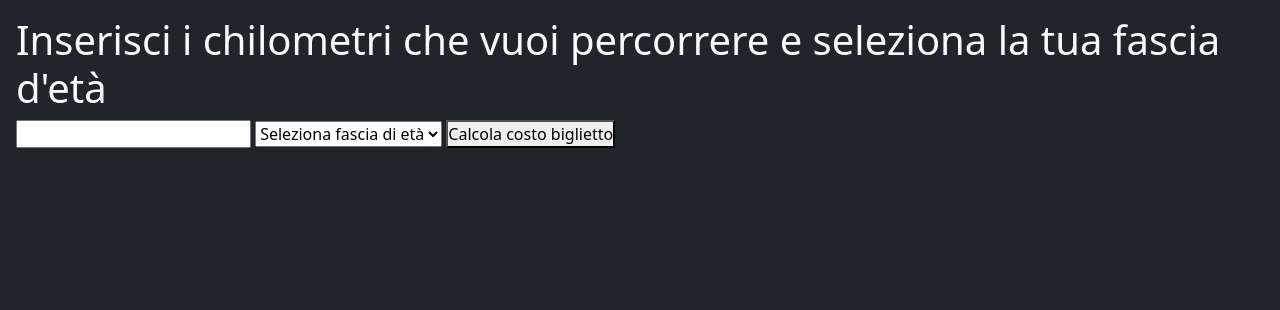
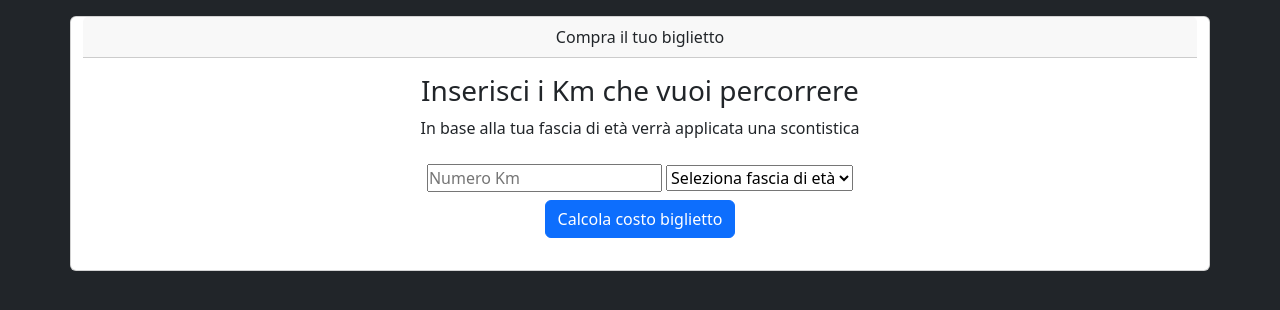
Before and after one commit to christiantondo/js-biglietto-treno-form, a plain HTML site: page index.html in a window 1280 px wide. Drawn offline with nearby package versions, Linux system fonts and the light colour scheme.

Commit message:
basic style page

```diff
--- a/index.html
+++ b/index.html
@@ -14,21 +14,33 @@
 
 <body class="bg-dark text-light">
 
-    <h1>Inserisci i chilometri che vuoi percorrere e seleziona la tua fascia d'età</h1>
-    <form action="">
-        <input type="number" name="distance" id="distance">
+
+    <div class="card d-flex text-center container">
+        <div class="card-header">
+            Compra il tuo biglietto
+        </div>
+        <div class="card-body">
+            <h3 class="card-title">Inserisci i Km che vuoi percorrere</h3>
+            <p class="card-text">In base alla tua fascia di età verrà applicata una scontistica</p>
+
+            <form class="p-2" action="">
+                <input type="number" name="distance" id="distance" placeholder="Numero Km">
                 <select name="age" id="age">
                     <option value="" selected disabled>Seleziona fascia di età</option>
                     <option value="junior">Junior (&lt;18)</option>
                     <option value="standard">Adult (&gt;18 & &lt;65)</option>
                     <option value="senior">Senior (&gt;65)</option>
                 </select>
-        <button id="btnSubmit">Calcola costo biglietto</button>
+                <br>
             </form>
+            <button class="btn btn-primary" id="btnSubmit">Calcola costo biglietto</button>
+            <p classid="standard-price"></p>
+            <p id="discount"></p>
+            <h3 id="discounted-ticket"></h3>
+        </div>
+    </div>
 
-    <p id="standard-price"></p>
-    <p id="discount"></p>
-    <p id="discounted-ticket"></p>
+
 
     <script src="./js/main.js"></script>
     <script src="https://cdnjs.cloudflare.com/ajax/libs/bootstrap/5.3.8/js/bootstrap.bundle.min.js"></script>
```
Also changed, not shown: js/main.js (line endings or trailing spaces). Lines whose indentation alone changed are shown as unchanged.
